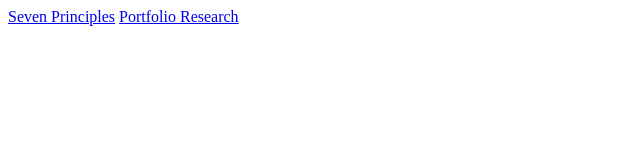
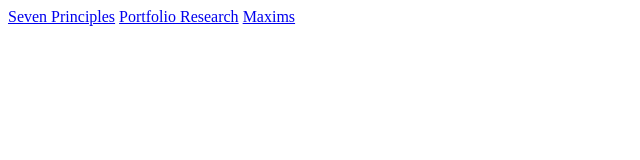
Before and after one commit to monicaghosal/Design-2B-Portfolio, a plain HTML site: page index.html in a window 1280 px wide. Shown: the full height of the page, 0-640 px from the left. Drawn offline with Linux system fonts and the light colour scheme.

Commit message:
Add files via upload

```diff
--- a/index.html
+++ b/index.html
@@ -4,10 +4,11 @@
     	<meta http-equiv="x-ua-compatible" content="ie=edge">
         <meta charset="utf-8">
        	<meta name="viewport" content="width=device-width, initial-scale=1">
-        <title>Seven Principles of Typographic Contrast</title>
+        <title>Monica's Portfolio</title>
     </head>
     <body>
         <a href="https://monicaghosal.github.io/Design-2B-Portfolio/Projects/seven-principles/boilerplate.html">Seven Principles</a>
         <a href="https://monicaghosal.github.io/Design-2B-Portfolio/Projects/portfolio-research/portfolio-research.html">Portfolio Research</a>
+        <a href="https://monicaghosal.github.io/Design-2B-Portfolio/Projects/Maxims/maxim-main.html">Maxims</a>
         </body>
 </html>
```
